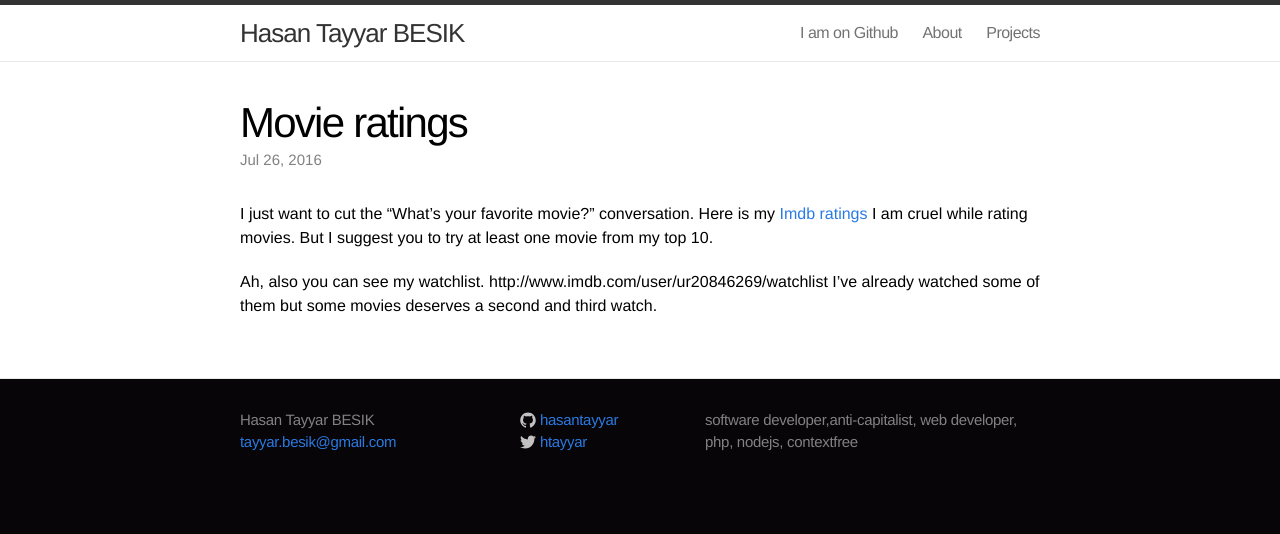
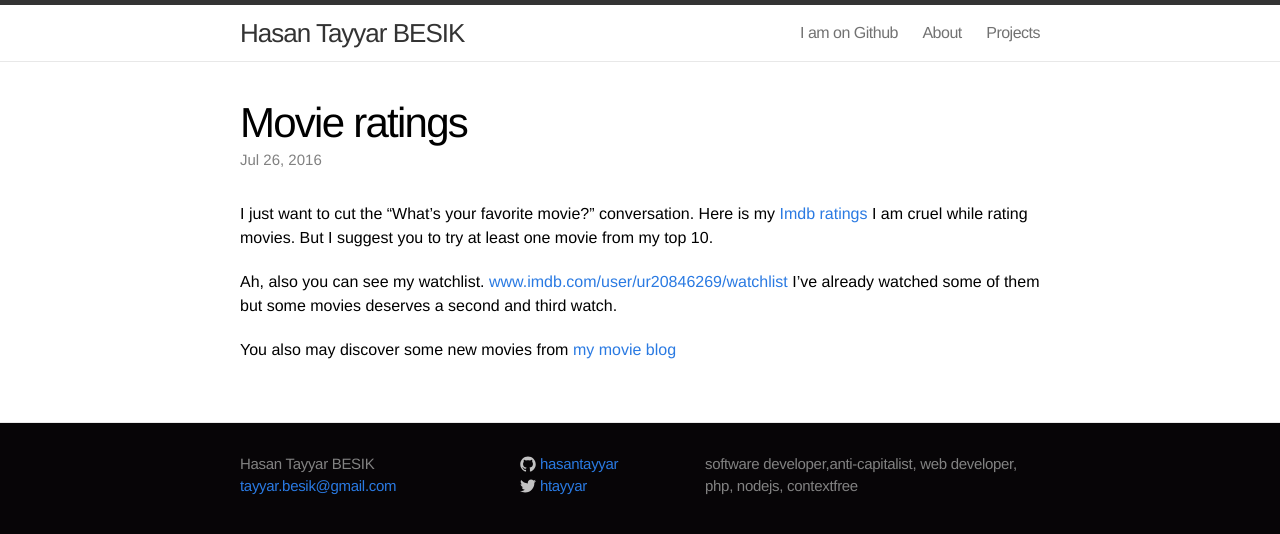
Before and after one commit to hasantayyar/hasantayyar.net, a Jekyll site: the page built from _posts/2016-07-26-movies.markdown, in a window 1280 px wide. Shown: the top 534 px of the page. Built offline with Jekyll 4.4.1, drawn with Linux system fonts in a browser that asks for light colours; nearby versions of some CDN libraries; some web fonts are replaced; Markdown is read by kramdown in place of the engine named in the settings.

Commit message:
movie blog note added

```diff
--- a/_posts/2016-07-26-movies.markdown
+++ b/_posts/2016-07-26-movies.markdown
@@ -9,5 +9,7 @@ I just want to cut the "What's your favorite movie?" conversation. Here is my [I
 I am cruel while rating movies. But I suggest you to try at least one movie from my top 10.
 
 
-Ah, also you can see my watchlist. http://www.imdb.com/user/ur20846269/watchlist
+Ah, also you can see my watchlist. [www.imdb.com/user/ur20846269/watchlist](http://www.imdb.com/user/ur20846269/watchlist)
 I've already watched some of them but some movies deserves a second and third watch.
+
+You also may discover some new movies from [my movie blog](http://my-shots.tumblr.com/)
```
